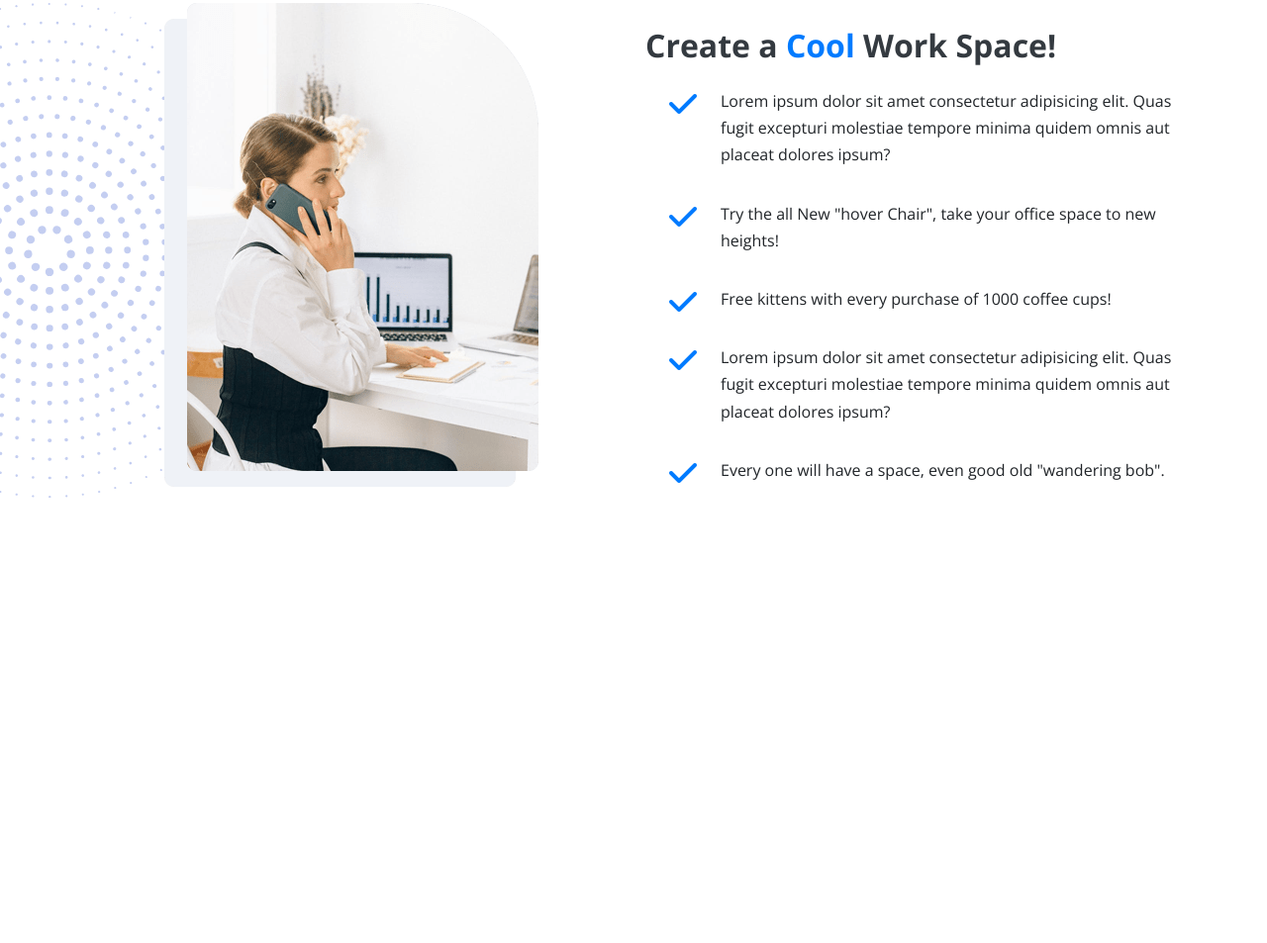
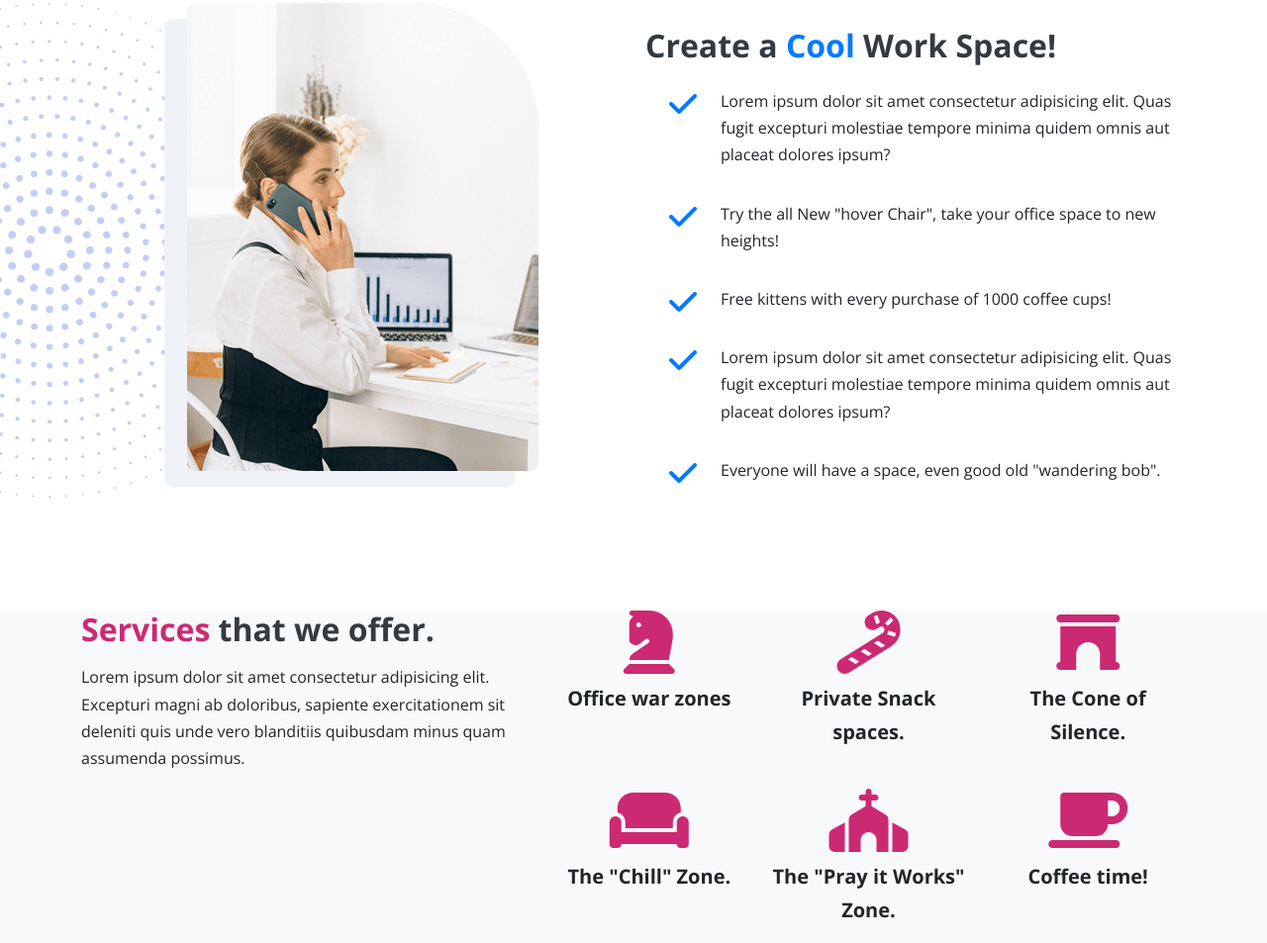
Before and after one commit to Gary-FullStack/whatsis-office-stuff, a website: page index.html in a window 1280 px wide. Shown: the part 1584-2537 px from the top of the page at 99% size. Before the commit the page ends 2201 px from the top, so only its background shows below. Drawn offline with nearby package versions, Linux system fonts and the light colour scheme; files that its build step writes are made by us from their sources.

Commit message:
adding more content to site

```diff
--- a/index.html
+++ b/index.html
@@ -216,11 +216,81 @@
                 <li class="d-flex mb-3">
                   <i class="fas fa-check text-primary fa-2x mx-4"></i>
                   <p>
-                    Every one will have a space, even good old "wandering bob".
+                    Everyone will have a space, even good old "wandering bob".
                   </p>
                 </li>
               </ul>
             </div>
+          </div>
+        </div>
+      </div>
+    </section>
+    <!-- /details section one-->
+
+    <!-- Services section-->
+    <section id="services" class="services bg-light ph-6">
+      <div class="container">
+        <div class="row">
+          <div class="col-lg-5">
+            <div class="text-container text-center text-lg-start">
+              <h2>
+                <span class="text-secondary">Services</span> that we offer.
+              </h2>
+              <p>
+                Lorem ipsum dolor sit amet consectetur adipisicing elit.
+                Excepturi magni ab doloribus, sapiente exercitationem sit
+                deleniti quis unde vero blanditiis quibusdam minus quam
+                assumenda possimus.
+              </p>
+            </div>
+          </div>
+          <div class="col-lg-7">
+            <div class="row mb-4">
+              <div
+                class="col-md-4 d-flex flex-column align-items-center text-center"
+              >
+                <i class="fas fa-chess-knight fa-4x text-secondary mb-2"></i>
+                <p class="fs-5 fw-bold">Office war zones</p>
+              </div>
+
+              <div
+                class="col-md-4 d-flex flex-column align-items-center text-center"
+              >
+                <i class="fas fa-candy-cane fa-4x text-secondary mb-2"></i>
+                <p class="fs-5 fw-bold">Private Snack spaces.</p>
+              </div>
+
+              <div
+                class="col-md-4 d-flex flex-column align-items-center text-center"
+              >
+                <i class="fas fa-archway fa-4x text-secondary mb-2"></i>
+                <p class="fs-5 fw-bold">The Cone of Silence.</p>
+              </div>
+            </div>
+
+            <div class="row">
+              <div
+                class="col-md-4 d-flex flex-column align-items-center text-center"
+              >
+                <i class="fas fa-couch fa-4x text-secondary mb-2"></i>
+                <p class="fs-5 fw-bold">The "Chill" Zone.</p>
+              </div>
+
+              <div
+                class="col-md-4 d-flex flex-column align-items-center text-center"
+              >
+                <i class="fas fa-church fa-4x text-secondary mb-2"></i>
+                <p class="fs-5 fw-bold">The "Pray it Works" Zone.</p>
+              </div>
+
+              <div
+                class="col-md-4 d-flex flex-column align-items-center text-center"
+              >
+                <i class="fas fa-coffee fa-4x text-secondary mb-2"></i>
+                <p class="fs-5 fw-bold">Coffee time!</p>
+              </div>
+
+
           </div>
         </div>
       </div>
--- a/scss/styles.scss
+++ b/scss/styles.scss
@@ -70,7 +70,9 @@
     .header .image-container {
         margin-top: 30px;
     }
+
+    .services .col-md-4 {
+        border-bottom: 1px #ccc solid;
+        margin: 7px 0;
+    }
 }
-
-@media (max-width: 767px) {
-}
```
